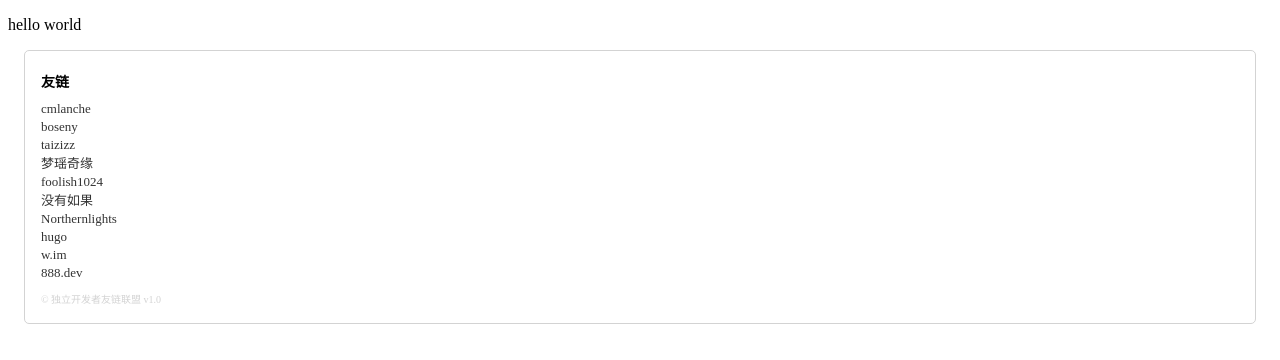
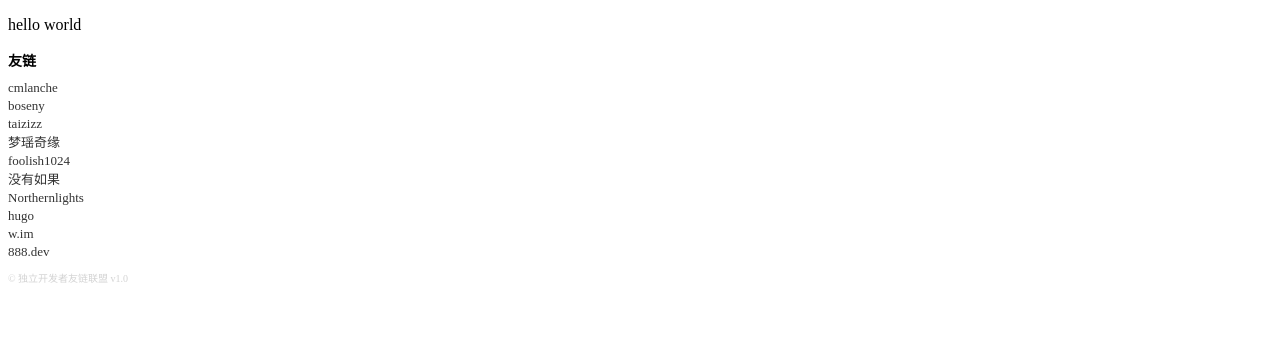
Before and after one commit to cmlanche/indeprods-js, a website built with webpack: page index.html in a window 1280 px wide. Built offline with nearby package versions, Linux system fonts and the light colour scheme; files whose address does not match are found by name.

Commit message:
update readme.md

```diff
--- a/src/default.css
+++ b/src/default.css
@@ -1,8 +1,4 @@
 .indeprods {
-    border: 1px lightgray solid;
-    margin: 16px;
-    padding: 16px;
-    border-radius: 5px;
 }
 
 .indeprods .indeprods-header h3{
```
Also changed, not shown: dist/indeprods.js, readme.md.
